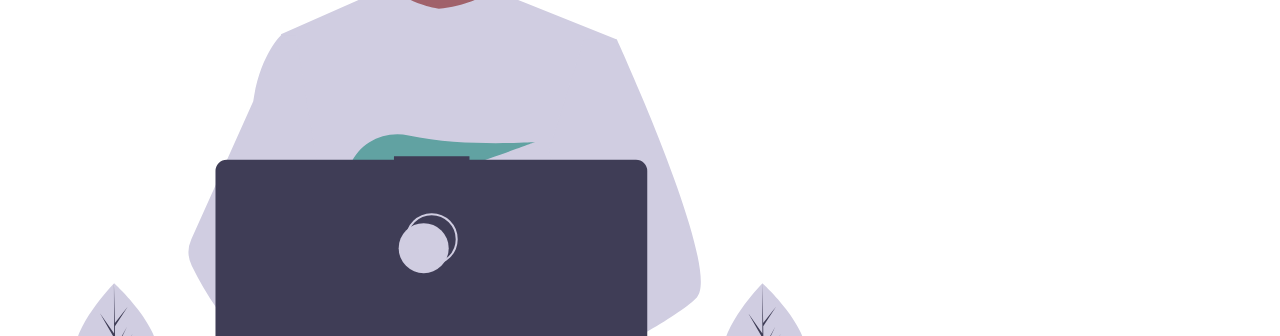
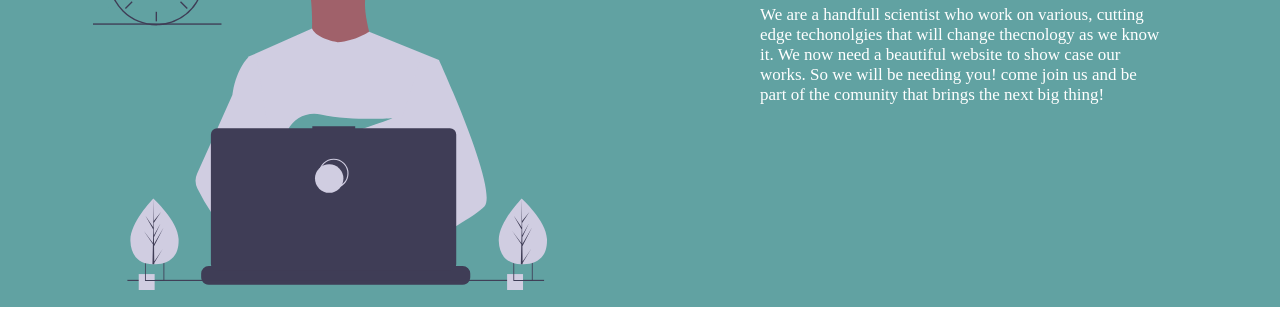
Before and after one commit to hileamlakB/Portfolio_rojects, a plain HTML site: page JobOportunity/index.html in a window 1280 px wide. Shown: the part 253-589 px from the top of the page. Drawn offline with Linux system fonts and the light colour scheme; the site is published under a folder, as on GitHub Pages, so addresses that start at the root find nothing; a web font is replaced by a local one.

Commit message:
Update index.html

```diff
--- a/JobOportunity/index.html
+++ b/JobOportunity/index.html
@@ -4,7 +4,7 @@
 <head>
 	<meta charset="UTF-8" />
 	<meta name="viewport" content="width=device-width, initial-scale=1.0" />
-	<link rel="stylesheet" href="/style/index.css">
+	<link rel="stylesheet" href="style/index.css">
 
 	<title>Get Hired!!!</title>
 </head>
```
